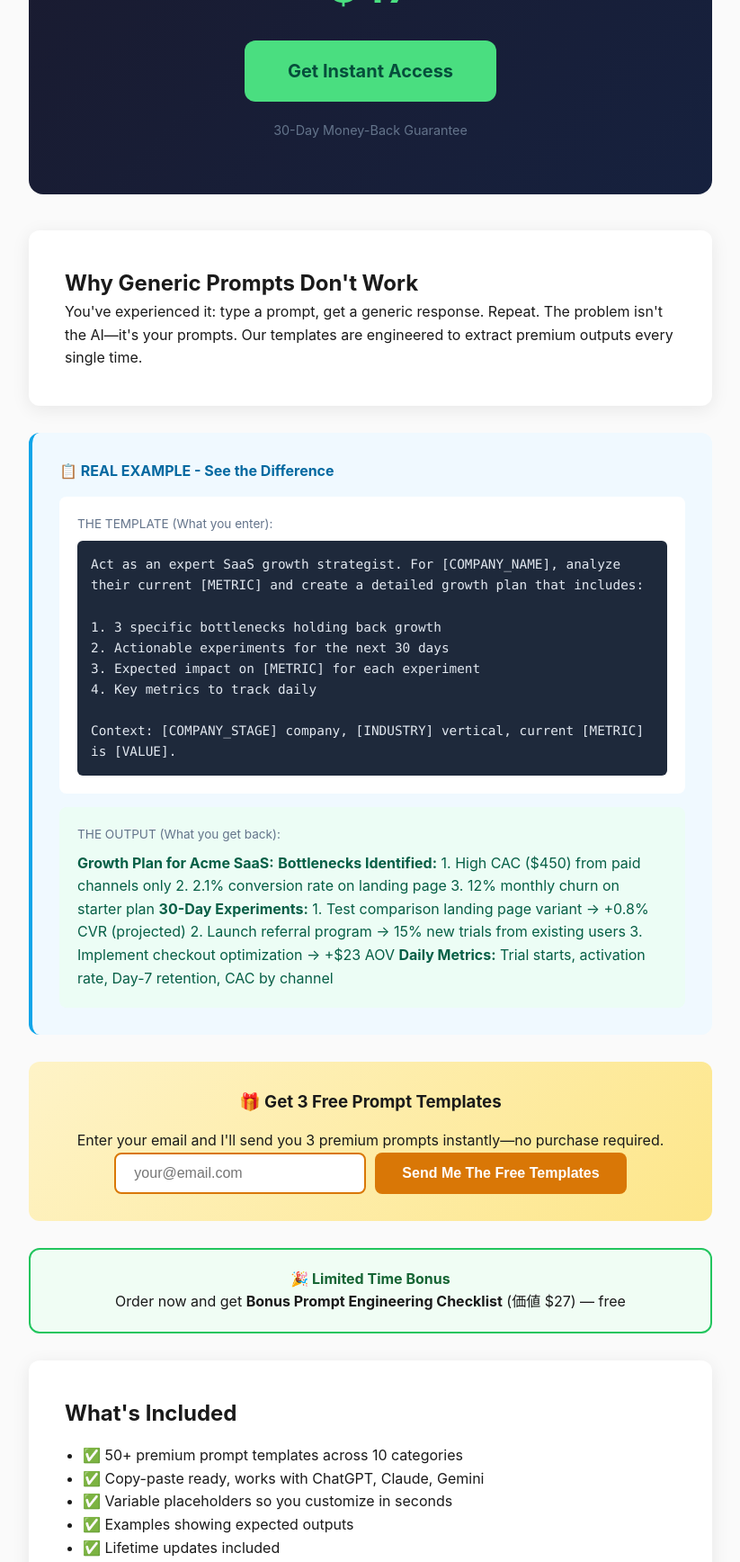
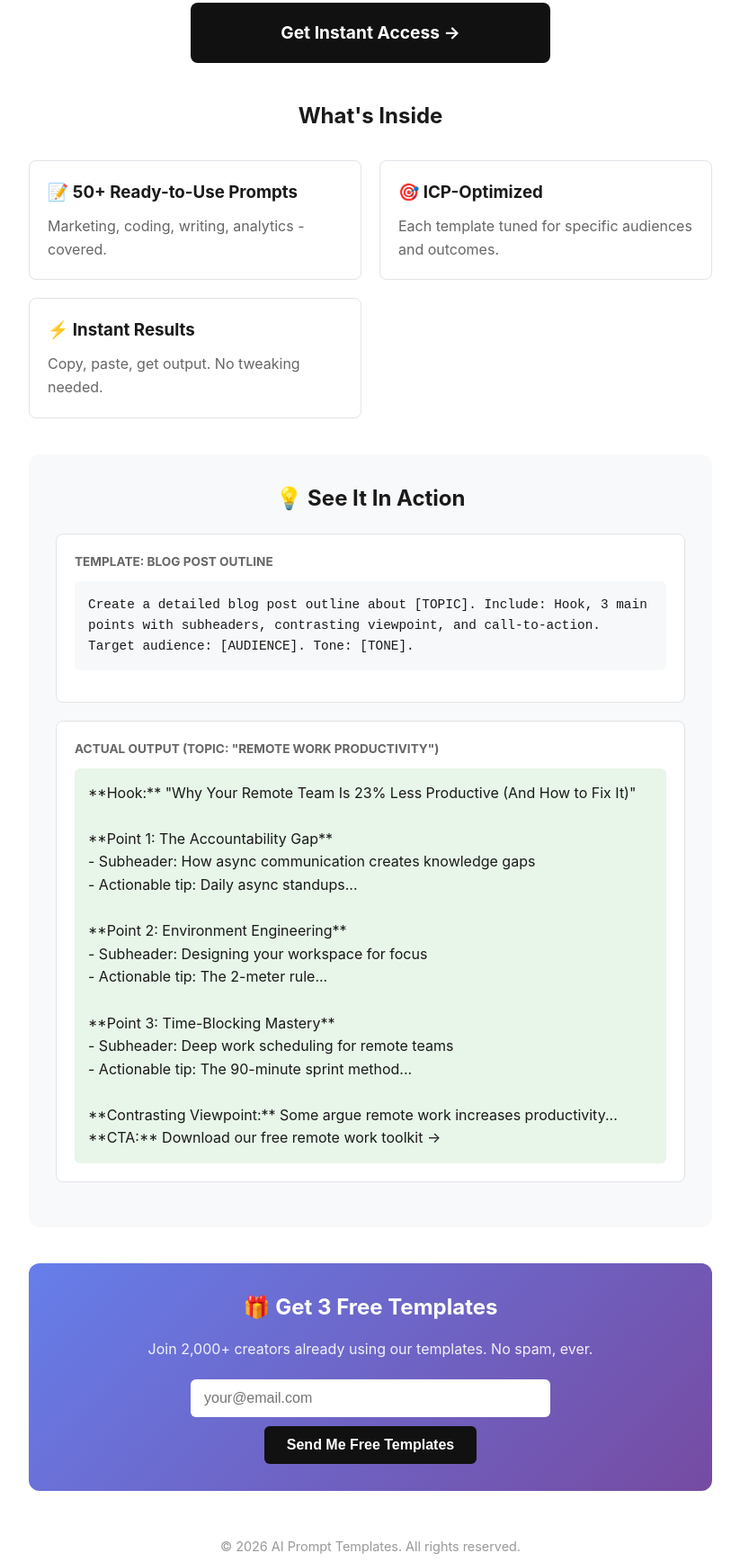
Before and after one commit to majh777/ai-prompt-templates, a plain HTML site: page index.html in a window 1280 px wide. Shown: the part 264-2000 px from the top of the page at 90% size, without its empty margins (228-1051 px from the left). Drawn offline with Linux system fonts and the light colour scheme.

Commit message:
Initial commit: AI Prompt Templates landing page

```diff
--- a/index.html
+++ b/index.html
@@ -3,121 +3,116 @@
 <head>
     <meta charset="UTF-8">
     <meta name="viewport" content="width=device-width, initial-scale=1.0">
-    <title>AI Prompt Templates - Professional Prompts That Get Results</title>
+    <title>AI Prompt Templates - Boost Your AI Productivity</title>
     <style>
         * { margin: 0; padding: 0; box-sizing: border-box; }
-        body { font-family: -apple-system, BlinkMacSystemFont, 'Segoe UI', Roboto, sans-serif; line-height: 1.6; color: #1a1a1a; background: #fafafa; }
-        .container { max-width: 800px; margin: 0 auto; padding: 20px; }
-        header { text-align: center; padding: 60px 20px; background: linear-gradient(135deg, #1a1a2e 0%, #16213e 100%); color: white; border-radius: 16px; margin-bottom: 40px; }
-        h1 { font-size: 2.5rem; margin-bottom: 16px; }
-        .subtitle { font-size: 1.25rem; opacity: 0.9; }
-        .price-tag { font-size: 3rem; font-weight: bold; margin: 20px 0; color: #4ade80; }
-        .offer-section { background: white; padding: 40px; border-radius: 12px; box-shadow: 0 4px 20px rgba(0,0,0,0.08); margin-bottom: 30px; }
-        .proof-section { background: #f0f9ff; padding: 30px; border-radius: 12px; border-left: 4px solid #0ea5e9; margin-bottom: 30px; }
-        .proof-label { font-weight: bold; color: #0369a1; margin-bottom: 15px; display: block; }
-        .template-box { background: white; padding: 20px; border-radius: 8px; margin-bottom: 15px; }
-        .template-label { font-size: 0.85rem; color: #64748b; margin-bottom: 8px; }
-        .template-content { font-family: 'Monaco', 'Consolas', monospace; font-size: 0.9rem; background: #1e293b; color: #e2e8f0; padding: 15px; border-radius: 6px; white-space: pre-wrap; }
-        .output-box { background: #ecfdf5; padding: 20px; border-radius: 8px; }
-        .output-content { color: #065f46; }
-        .email-capture { background: linear-gradient(135deg, #fef3c7 0%, #fde68a 100%); padding: 30px; border-radius: 12px; text-align: center; margin-bottom: 30px; }
-        .email-capture h3 { margin-bottom: 15px; }
-        .email-form { display: flex; gap: 10px; justify-content: center; flex-wrap: wrap; }
-        .email-input { padding: 12px 20px; border: 2px solid #d97706; border-radius: 8px; font-size: 1rem; width: 280px; }
-        .submit-btn { padding: 12px 30px; background: #d97706; color: white; border: none; border-radius: 8px; font-size: 1rem; cursor: pointer; font-weight: bold; }
-        .submit-btn:hover { background: #b45309; }
-        .cta-button { display: inline-block; background: #4ade80; color: #064e3b; padding: 18px 48px; border-radius: 12px; font-size: 1.25rem; font-weight: bold; text-decoration: none; transition: transform 0.2s, box-shadow 0.2s; }
-        .cta-button:hover { transform: translateY(-2px); box-shadow: 0 8px 25px rgba(74, 222, 128, 0.4); }
-        .guarantee { text-align: center; margin-top: 20px; color: #64748b; font-size: 0.9rem; }
-        .bonus { background: #f0fdf4; border: 2px solid #22c55e; padding: 20px; border-radius: 12px; margin-top: 20px; text-align: center; }
-        .bonus-title { font-weight: bold; color: #166534; }
+        body { font-family: -apple-system, BlinkMacSystemFont, 'Segoe UI', Roboto, sans-serif; line-height: 1.6; color: #1a1a1a; background: #fff; }
+        .container { max-width: 800px; margin: 0 auto; padding: 40px 20px; }
+        h1 { font-size: 2.5rem; text-align: center; margin-bottom: 10px; color: #111; }
+        .subtitle { text-align: center; font-size: 1.25rem; color: #666; margin-bottom: 40px; }
+        .price { text-align: center; font-size: 2rem; font-weight: bold; color: #1a1a1a; margin: 30px 0; }
+        .price span { color: #2ecc71; }
+        .cta-button { display: block; width: 100%; max-width: 400px; margin: 20px auto; padding: 18px 30px; font-size: 1.2rem; font-weight: bold; background: #111; color: #fff; border: none; border-radius: 8px; cursor: pointer; text-align: center; text-decoration: none; }
+        .cta-button:hover { background: #333; }
+        .proof-section { background: #f8f9fa; border-radius: 12px; padding: 30px; margin: 40px 0; }
+        .proof-section h2 { font-size: 1.5rem; margin-bottom: 20px; text-align: center; }
+        .template-example { background: #fff; border: 1px solid #e1e4e8; border-radius: 8px; padding: 20px; margin-bottom: 20px; }
+        .template-label { font-size: 0.85rem; font-weight: bold; color: #666; text-transform: uppercase; margin-bottom: 10px; }
+        .template-input { background: #f6f8fa; padding: 15px; border-radius: 6px; font-family: monospace; font-size: 0.9rem; white-space: pre-wrap; margin-bottom: 15px; }
+        .template-output { background: #e8f5e9; padding: 15px; border-radius: 6px; white-space: pre-wrap; }
+        .email-section { background: linear-gradient(135deg, #667eea 0%, #764ba2 100%); border-radius: 12px; padding: 30px; margin: 40px 0; text-align: center; color: #fff; }
+        .email-section h2 { margin-bottom: 15px; }
+        .email-section p { margin-bottom: 20px; opacity: 0.9; }
+        .email-form { display: flex; gap: 10px; max-width: 400px; margin: 0 auto; flex-wrap: wrap; justify-content: center; }
+        .email-input { flex: 1; min-width: 200px; padding: 12px 15px; border: none; border-radius: 6px; font-size: 1rem; }
+        .email-submit { padding: 12px 25px; background: #111; color: #fff; border: none; border-radius: 6px; font-size: 1rem; font-weight: bold; cursor: pointer; }
+        .email-submit:hover { background: #333; }
+        .features { margin: 40px 0; }
+        .features h2 { text-align: center; margin-bottom: 30px; }
+        .feature-list { display: grid; grid-template-columns: repeat(auto-fit, minmax(250px, 1fr)); gap: 20px; }
+        .feature { padding: 20px; border: 1px solid #e1e4e8; border-radius: 8px; }
+        .feature h3 { margin-bottom: 10px; }
+        .feature p { color: #666; }
+        .footer { text-align: center; margin-top: 50px; color: #999; font-size: 0.9rem; }
     </style>
 </head>
 <body>
     <div class="container">
-        <header>
-            <h1>AI Prompt Templates</h1>
-            <p class="subtitle">Professional prompts that actually get results</p>
-            <div class="price-tag">$47</div>
-            <a href="#" class="cta-button" onclick="alert('Checkout coming soon!'); return false;">Get Instant Access</a>
-            <p class="guarantee">30-Day Money-Back Guarantee</p>
-        </header>
+        <h1>🚀 AI Prompt Templates</h1>
+        <p class="subtitle">Copy-paste templates that actually get results</p>
 
-        <div class="offer-section">
-            <h2>Why Generic Prompts Don't Work</h2>
-            <p>You've experienced it: type a prompt, get a generic response. Repeat. The problem isn't the AI—it's your prompts. Our templates are engineered to extract premium outputs every single time.</p>
+        <div class="price">One-time payment: <span>$47</span></div>
+
+        <a href="#" class="cta-button">Get Instant Access →</a>
+
+        <div class="features">
+            <h2>What's Inside</h2>
+            <div class="feature-list">
+                <div class="feature">
+                    <h3>📝 50+ Ready-to-Use Prompts</h3>
+                    <p>Marketing, coding, writing, analytics - covered.</p>
+                </div>
+                <div class="feature">
+                    <h3>🎯 ICP-Optimized</h3>
+                    <p>Each template tuned for specific audiences and outcomes.</p>
+                </div>
+                <div class="feature">
+                    <h3>⚡ Instant Results</h3>
+                    <p>Copy, paste, get output. No tweaking needed.</p>
+                </div>
+            </div>
         </div>
 
         <div class="proof-section">
-            <span class="proof-label">📋 REAL EXAMPLE - See the Difference</span>
+            <h2>💡 See It In Action</h2>
+            <div class="template-example">
+                <div class="template-label">Template: Blog Post Outline</div>
+                <div class="template-input">Create a detailed blog post outline about [TOPIC]. Include: Hook, 3 main points with subheaders, contrasting viewpoint, and call-to-action. Target audience: [AUDIENCE]. Tone: [TONE].</div>
+            </div>
+            <div class="template-example">
+                <div class="template-label">Actual Output (topic: "remote work productivity")</div>
+                <div class="template-output">**Hook:** "Why Your Remote Team Is 23% Less Productive (And How to Fix It)"
 
-            <div class="template-box">
-                <div class="template-label">THE TEMPLATE (What you enter):</div>
-                <div class="template-content">Act as an expert SaaS growth strategist. For [COMPANY_NAME], analyze their current [METRIC] and create a detailed growth plan that includes:
+**Point 1: The Accountability Gap**
+- Subheader: How async communication creates knowledge gaps
+- Actionable tip: Daily async standups...
 
-1. 3 specific bottlenecks holding back growth
-2. Actionable experiments for the next 30 days
-3. Expected impact on [METRIC] for each experiment
-4. Key metrics to track daily
+**Point 2: Environment Engineering**
+- Subheader: Designing your workspace for focus
+- Actionable tip: The 2-meter rule...
 
-Context: [COMPANY_STAGE] company, [INDUSTRY] vertical, current [METRIC] is [VALUE].</div>
-            </div>
+**Point 3: Time-Blocking Mastery**
+- Subheader: Deep work scheduling for remote teams
+- Actionable tip: The 90-minute sprint method...
 
-            <div class="output-box">
-                <div class="template-label">THE OUTPUT (What you get back):</div>
-                <div class="output-content">
-<strong>Growth Plan for Acme SaaS:</strong>
-
-<strong>Bottlenecks Identified:</strong>
-1. High CAC ($450) from paid channels only
-2. 2.1% conversion rate on landing page
-3. 12% monthly churn on starter plan
-
-<strong>30-Day Experiments:</strong>
-1. Test comparison landing page variant → +0.8% CVR (projected)
-2. Launch referral program → 15% new trials from existing users
-3. Implement checkout optimization → +$23 AOV
-
-<strong>Daily Metrics:</strong> Trial starts, activation rate, Day-7 retention, CAC by channel</div>
+**Contrasting Viewpoint:** Some argue remote work increases productivity...
+**CTA:** Download our free remote work toolkit →</div>
             </div>
         </div>
 
-        <div class="email-capture">
-            <h3>🎁 Get 3 Free Prompt Templates</h3>
-            <p>Enter your email and I'll send you 3 premium prompts instantly—no purchase required.</p>
-            <form class="email-form" onsubmit="handleEmailSubmit(event)">
+        <div class="email-section">
+            <h2>🎁 Get 3 Free Templates</h2>
+            <p>Join 2,000+ creators already using our templates. No spam, ever.</p>
+            <form class="email-form" onsubmit="handleEmail(event)">
                 <input type="email" class="email-input" placeholder="your@email.com" required>
-                <button type="submit" class="submit-btn">Send Me The Free Templates</button>
+                <button type="submit" class="email-submit">Send Me Free Templates</button>
             </form>
-            <p id="email-success" style="display:none; color: #065f46; margin-top: 15px; font-weight: bold;">✓ Check your inbox! Sent to your email.</p>
+            <p id="email-success" style="display:none; margin-top:15px; color:#fff;">✅ Check your inbox! 📧</p>
         </div>
 
-        <div class="bonus">
-            <div class="bonus-title">🎉 Limited Time Bonus</div>
-            <p>Order now and get <strong>Bonus Prompt Engineering Checklist</strong> (価値 $27) — free</p>
-        </div>
-
-        <div class="offer-section" style="margin-top: 30px;">
-            <h2>What's Included</h2>
-            <ul style="margin-left: 20px; margin-top: 15px;">
-                <li>✅ 50+ premium prompt templates across 10 categories</li>
-                <li>✅ Copy-paste ready, works with ChatGPT, Claude, Gemini</li>
-                <li>✅ Variable placeholders so you customize in seconds</li>
-                <li>✅ Examples showing expected outputs</li>
-                <li>✅ Lifetime updates included</li>
-            </ul>
+        <div class="footer">
+            <p>© 2026 AI Prompt Templates. All rights reserved.</p>
         </div>
     </div>
 
     <script>
-        function handleEmailSubmit(e) {
+        function handleEmail(e) {
             e.preventDefault();
             const email = e.target.querySelector('input').value;
-            const emails = JSON.parse(localStorage.getItem('promptTemplateLeads') || '[]');
-            if (!emails.includes(email)) {
-                emails.push(email);
-                localStorage.setItem('promptTemplateLeads', JSON.stringify(emails));
-            }
+            const freeTemplates = localStorage.getItem('freeTemplates') || '[]';
+            const templates = JSON.parse(freeTemplates);
+            templates.push({ email: email, date: new Date().toISOString() });
+            localStorage.setItem('freeTemplates', JSON.stringify(templates));
             document.getElementById('email-success').style.display = 'block';
             e.target.reset();
         }
```
